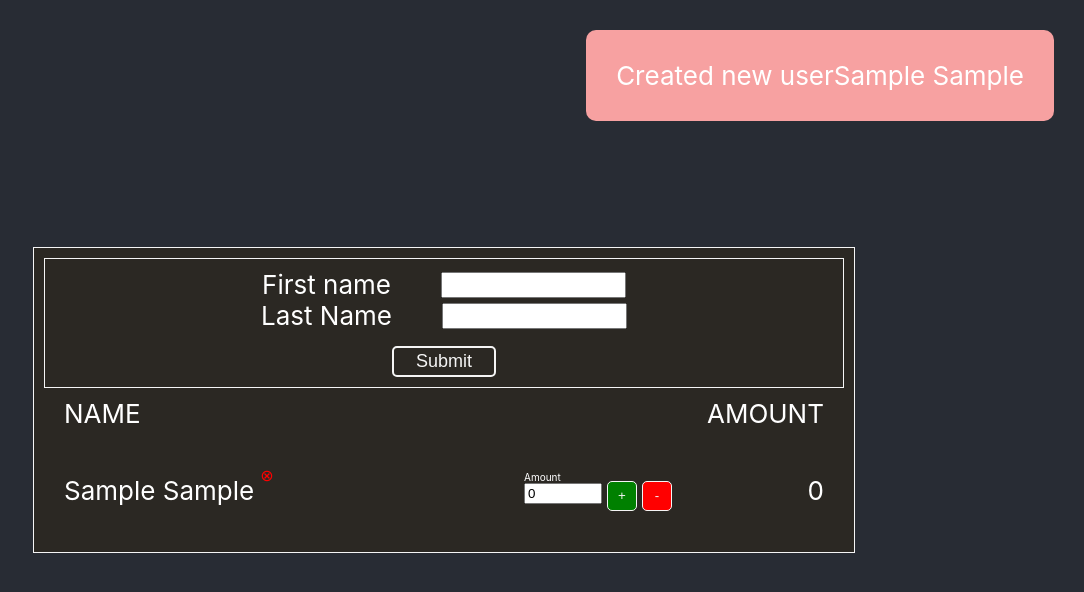
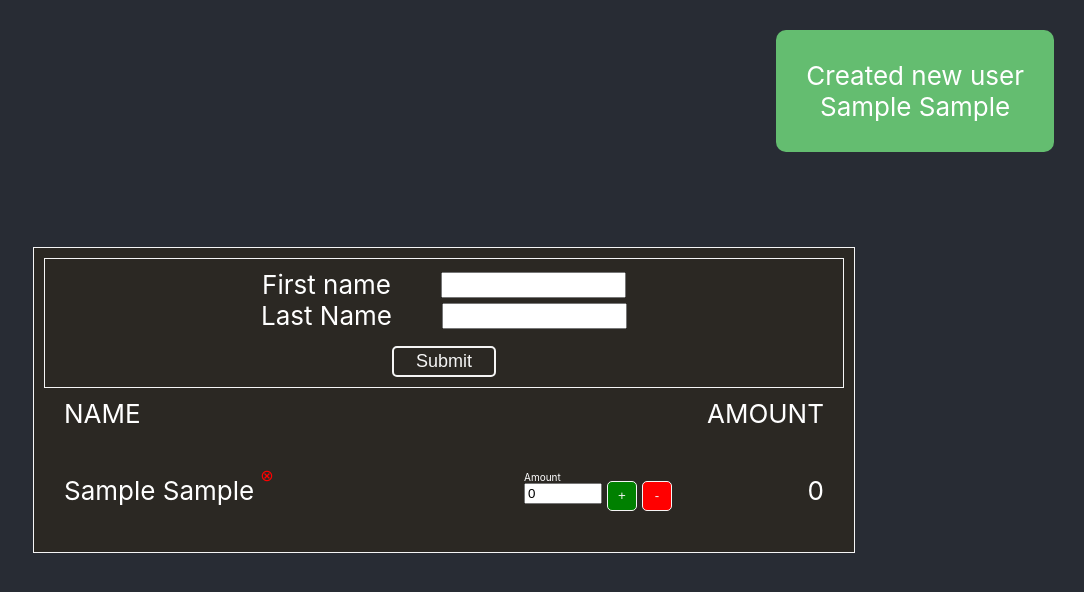
Before and after one commit to airidasju/react-assignements, a React (Create React App) app: page / in a window 1280 px wide. Both pictures are taken after typing "Sample", "Sample" into the empty fields and a click on the button "Submit". Shown: the top 592 px of the page, without its empty margins (196-1280 px from the left). Built offline with nearby package versions, Linux system fonts and the light colour scheme.

Commit message:
delete modal conf

```diff
--- a/src/App.scss
+++ b/src/App.scss
@@ -118,13 +118,21 @@ ul {
   gap: 5px;
 }
 
-.insufficient {
+.modal {
   position: absolute;
   right: 30px;
   top: 30px;
-  background-color: rgb(247, 161, 161);
   padding: 30px;
   border-radius: 10px;
+  &.insufficient {
+  background-color: rgb(247, 161, 161);
+  }
+  &.created {
+    display:flex;
+    flex-direction: column;
+    align-items: center;
+    background-color: rgb(100, 189, 112);
+  }
 }
 
 .client-name {
--- a/src/ContactList.jsx
+++ b/src/ContactList.jsx
@@ -2,6 +2,7 @@ import Amount from './Amount';
 import NotEmptyPop from './NotEmptyPop';
 import { useState } from 'react';
 import DelConfirm from './DelConfirm';
+
 
 function List({ person, setPerson }) {
   const [notEmpty, setNotEmpty] = useState(false);
@@ -17,7 +18,6 @@ function List({ person, setPerson }) {
   const [delConfirm, setDelConfirm] = useState(false);
 
   const handleDelConfirm = (el) => {
-    console.log(el.id);
     setDelConfirm(true);
     el.deleting = true;
   };
--- a/src/DelConfirm.jsx
+++ b/src/DelConfirm.jsx
@@ -1,7 +1,21 @@
+import DeleteModal from './DeleteModal';
+import { useState } from 'react';
+
 function DelConfirm({ setPerson, setDelConfirm, p }) {
+
+  const [deleteModal, setDeleteModal] = useState(false)
+
+  const delModalHandler = () => {
+    setDeleteModal(true);
+    setTimeout(() => {
+      setDeleteModal(false);
+    }, 3000);
+  };
+
   const delAcceptHandler = (el) => {
     setPerson((pers) => pers.filter((pers) => pers.id !== el.id));
     setDelConfirm(false);
+    delModalHandler();
     el.deleting = false;
   };
 
@@ -29,6 +43,7 @@ function DelConfirm({ setPerson, setDelConfirm, p }) {
           </button>
         </div>
       </div>
+      {deleteModal ? <DeleteModal></DeleteModal> : null}
     </>
   );
 }
--- /dev/null
+++ b/src/DeleteModal.jsx
@@ -0,0 +1,5 @@
+function DeleteModal() {
+    return <div className='modal insufficient'>Account removed</div>;
+  }
+
+  export default DeleteModal;
--- a/src/InsufficientPop.jsx
+++ b/src/InsufficientPop.jsx
@@ -1,5 +1,5 @@
 function InsufficientPop() {
-  return <div className='insufficient'>Insufficient Funds</div>;
+  return <div className='modal insufficient'>Insufficient Funds</div>;
 }
 
 export default InsufficientPop;
--- a/src/NotEmptyPop.jsx
+++ b/src/NotEmptyPop.jsx
@@ -1,5 +1,5 @@
 function NotEmptyPop() {
-    return <div className='insufficient'>Account must be empty to remove</div>;
+    return <div className='modal insufficient'>Account must be empty to remove</div>;
   }
 
   export default NotEmptyPop;
--- a/src/PersonModal.jsx
+++ b/src/PersonModal.jsx
@@ -1,6 +1,6 @@
 function PersonModal({savedName, savedLastName}) {
 
-    return <div className='insufficient'>
+    return <div className='modal created'>
         <span>Created new user</span>
         <span>{savedName} {savedLastName}</span>
         </div>;
```
